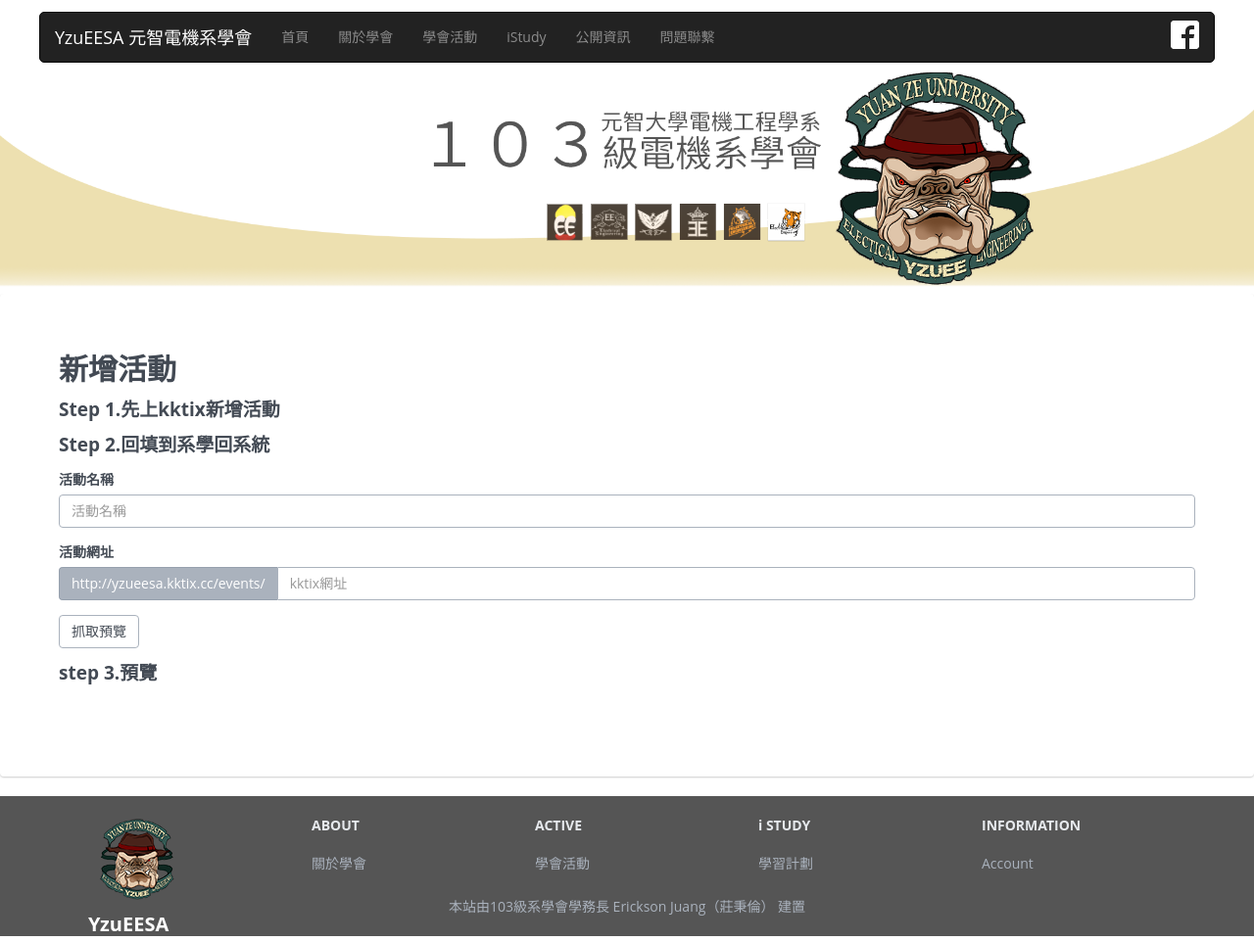
After one commit to bingluen/YzuEESA, a PHP site: the page made by application/views/manager/event/EventCreate.php in a window 1280 px wide. The commit adds this page. Shown: the whole page at 98% size. Run offline with PHP 8.4, Linux system fonts and the light colour scheme; the template is opened without the code that fills it, so the values that code supplies are empty; a stand-in replaces the project's code that opens the database connection; some libraries are stand-ins or nearby versions.

Commit message:
building EventCreate page

```diff
--- /dev/null
+++ b/application/views/manager/event/EventCreate.php
@@ -0,0 +1,24 @@
+<div class="tab-content panel" id="man-content">
+    <div id="man-MainContent">
+        <h3>新增活動</h3>
+        <h4>Step 1.先上kktix新增活動</h4>
+        <h4>Step 2.回填到系學回系統</h4>
+        <div class="form-group">
+            <label for="eventName">活動名稱</label>
+            <input tpye="text" class="form-control" id="eventName" placeholder="活動名稱">
+        </div>
+        <div class="form-group" width>
+            <label for="eventPath">活動網址</label>
+            <div class="input-group">
+                <div class="input-group-addon">http://yzueesa.kktix.cc/events/</div>
+                <input type="text" class="form-control" id="eventPath" placeholder="kktix網址">
+            </div>
+        </div>
+        <button type="button" class="btn btn-default" id="preview-btn">抓取預覽</button>
+        <h4>step 3.預覽</h4>
+        <div class="form-group">
+            <label for="活動名稱"></label>
+        </div>
+        <div></div>
+    </div>
+</div>
--- a/public/css/yzueesa.css
+++ b/public/css/yzueesa.css
@@ -78,6 +78,7 @@ h2 {
     padding: 0px !important;
 }
 
+/* 後台的content */
 #Content {
     margin-bottom: 30px;
     position: relative;
```
Also changed, not shown: application/controller/webMan.php (+5 -8 lines), application/views/manager/event/NewEvent.php (deleted, +0 -19 lines).
